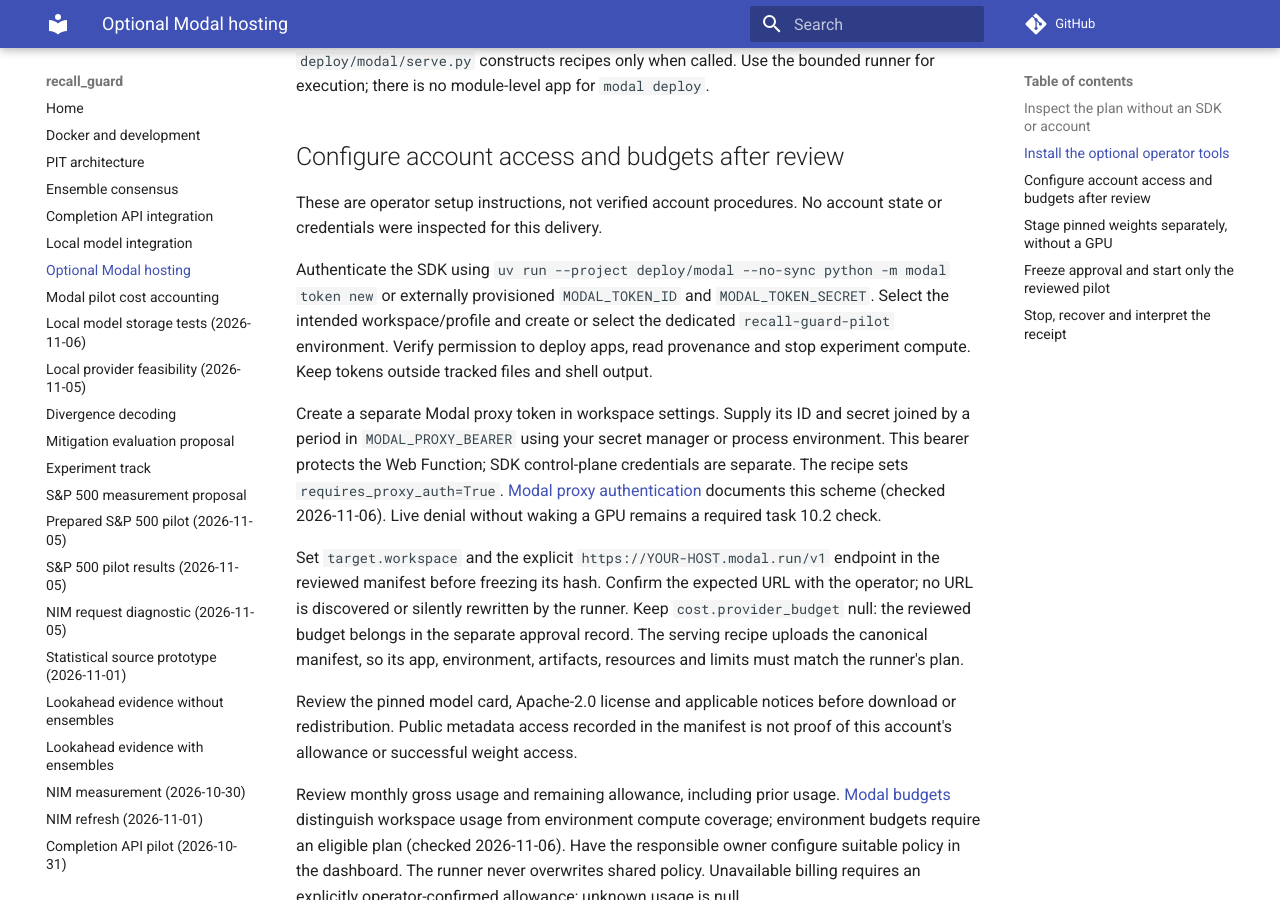
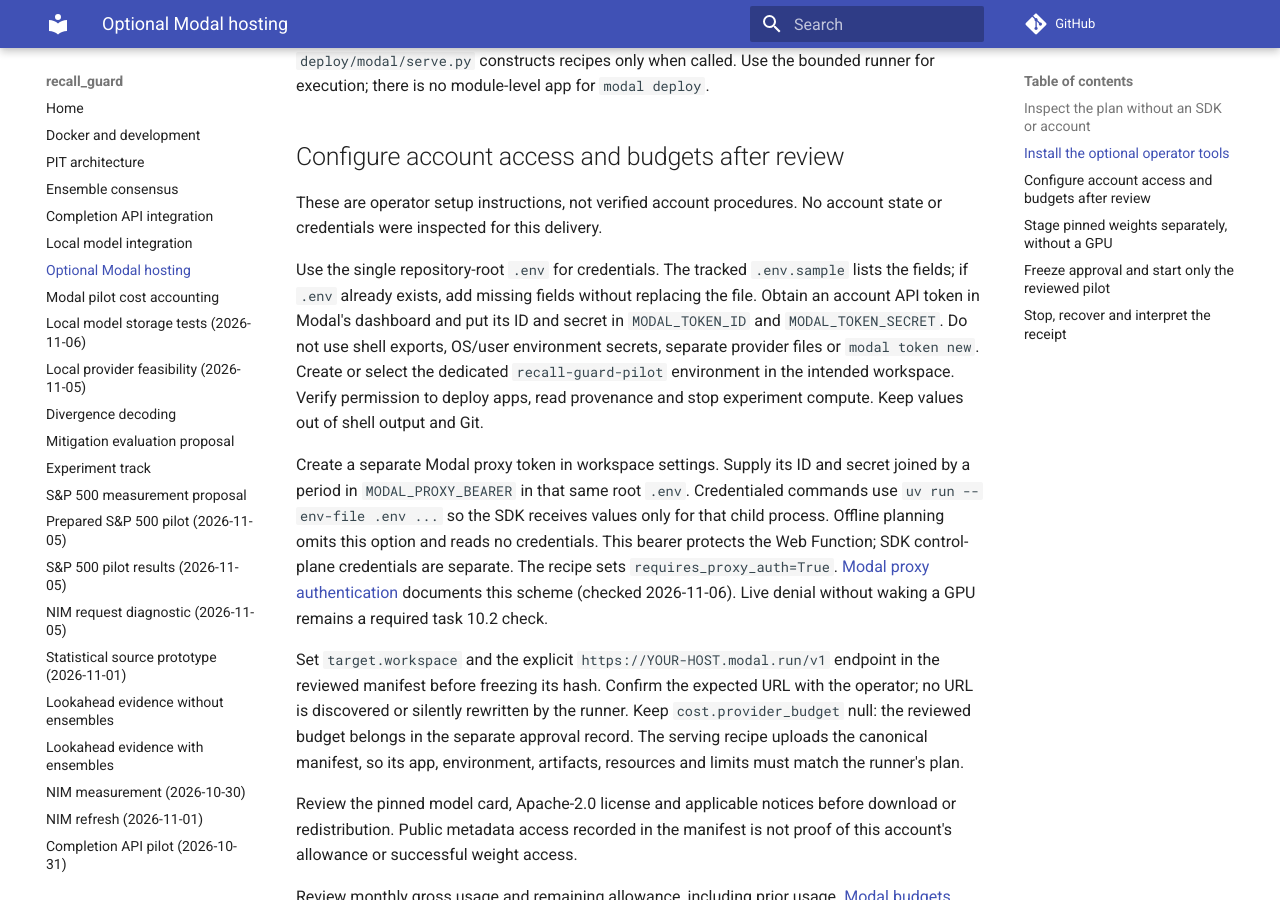
Before and after one commit to norandom/memguard_alpha, an MkDocs documentation site: the page built from docs/modal-provider.md, in a window 1280 px wide and 900 px high, scrolled down 1753 px. Built offline with MkDocs 1.6.1 and Material for MkDocs 9.7.7, drawn with Linux system fonts in a browser that asks for light colours; comment, search, counter and statistics services are not loaded; some of the changed text lies outside the part shown.

Commit message:
docs: standardize credentials in one root dotenv file

````diff
--- a/docs/modal-provider.md
+++ b/docs/modal-provider.md
@@ -71,15 +71,20 @@
 These are operator setup instructions, not verified account procedures.
 No account state or credentials were inspected for this delivery.
 
-Authenticate the SDK using `uv run --project deploy/modal --no-sync python -m modal token new`
-or externally provisioned `MODAL_TOKEN_ID` and `MODAL_TOKEN_SECRET`. Select the
-intended workspace/profile and create or select the dedicated
-`recall-guard-pilot` environment. Verify permission to deploy apps, read provenance
-and stop experiment compute. Keep tokens outside tracked files and shell output.
+Use the single repository-root `.env` for credentials. The tracked `.env.sample`
+lists the fields; if `.env` already exists, add missing fields without replacing
+the file. Obtain an account API token in Modal's dashboard and put its ID and
+secret in `MODAL_TOKEN_ID` and `MODAL_TOKEN_SECRET`. Do not use shell exports,
+OS/user environment secrets, separate provider files or `modal token new`.
+Create or select the dedicated `recall-guard-pilot` environment in the intended
+workspace. Verify permission to deploy apps, read provenance and stop experiment
+compute. Keep values out of shell output and Git.
 
 Create a separate Modal proxy token in workspace settings. Supply its ID and
-secret joined by a period in `MODAL_PROXY_BEARER` using your secret manager or
-process environment. This bearer protects the Web Function; SDK control-plane
+secret joined by a period in `MODAL_PROXY_BEARER` in that same root `.env`.
+Credentialed commands use `uv run --env-file .env ...` so the SDK receives values
+only for that child process. Offline planning omits this option and reads no
+credentials. This bearer protects the Web Function; SDK control-plane
 credentials are separate. The recipe sets `requires_proxy_auth=True`.
 [Modal proxy authentication](https://modal.com/docs/guide/webhook-proxy-auth)
 documents this scheme (checked 2026-11-06). Live denial without waking a GPU
@@ -221,7 +226,7 @@
 is (not run for this delivery):
 
 ```powershell
-uv run --project deploy/modal --no-sync python scripts/probe_modal_model.py --execute --approval runs/modal-approval.json --receipt runs/modal-pilot-NEW.json
+uv run --env-file .env --project deploy/modal --no-sync python scripts/probe_modal_model.py --execute --approval runs/modal-approval.json --receipt runs/modal-pilot-NEW.json
 ```
 
 The receipt path must be new and its parent must exist. Never resume or replay
@@ -243,7 +248,7 @@
 For unverified cleanup, use the exact app ID in the receipt and recovery command:
 
 ```powershell
-uv run --project deploy/modal --no-sync python -m modal app stop ap-YOUR_EXPERIMENT_ID --yes
+uv run --env-file .env --project deploy/modal --no-sync python -m modal app stop ap-YOUR_EXPERIMENT_ID --yes
 ```
 
 Run with the reviewed workspace credentials and verify the stopped state in that
````
Also changed, not shown: .kiro/steering/credentials.md (added, +24 -0 lines), README.md (+4 -0 lines), deploy/modal/README.md (+5 -0 lines), 3 other files.
